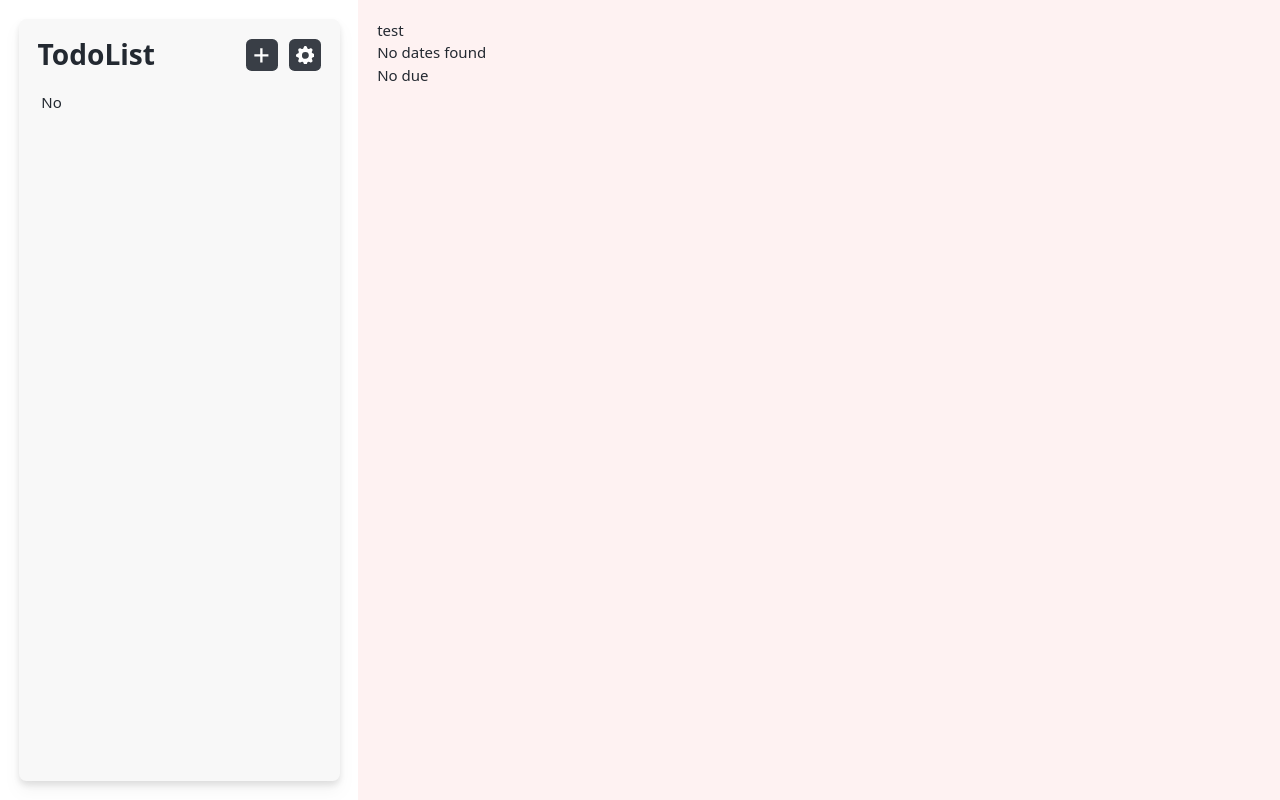
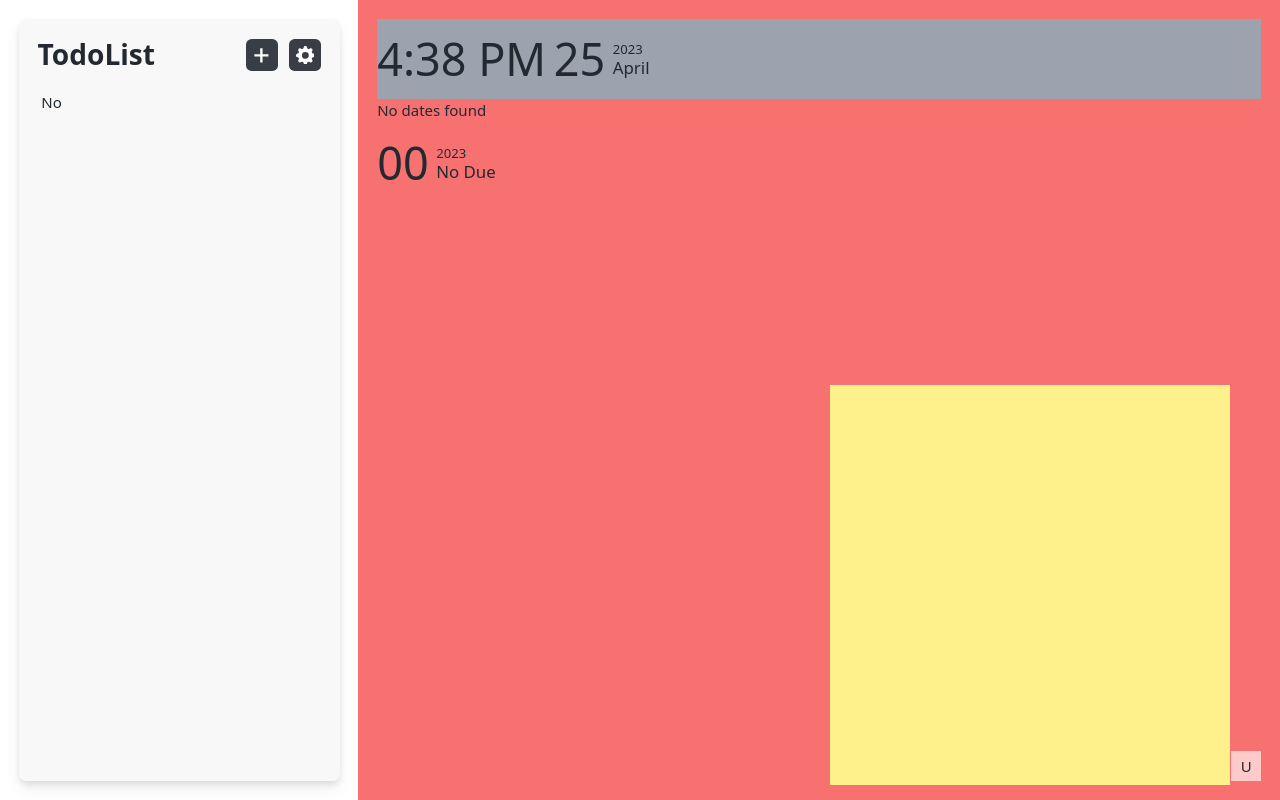
Before and after one commit to Boreumdal/unfinshed-proj-todo, a React (Vite) app in the folder frontend/: page /local in a window 1280 px wide. Built offline with nearby package versions, Linux system fonts and the light colour scheme.

Commit message:
overflow and more

```diff
--- a/frontend/src/App.jsx
+++ b/frontend/src/App.jsx
@@ -6,7 +6,7 @@ import 'react-toastify/dist/ReactToastify.css';
 
 const App = () => {
 	return (
-		<div className='w-screen h-screen'>
+		<div className='w-screen h-screen overflow-hidden'>
 			<Routes>
 				<Route path='/' element={<Home />} />
 				<Route path='/login' element={<Login />} />
--- a/frontend/src/pages/Local/DisplayTask.jsx
+++ b/frontend/src/pages/Local/DisplayTask.jsx
@@ -1,12 +1,13 @@
 import React, { useState, useEffect } from 'react'
+import { BsCalendar2, BsCalendar2Check, BsCalendar2Heart, BsCaretDownFill, BsCaretUpFill } from 'react-icons/bs'
 
 const DisplayTask = ({tasks}) => {
+	const months = ['January', 'February', 'March', 'April', 'May', 'June', 'July', 'August', 'September', 'October', 'November', 'December']
+	const year = new Date().getFullYear()
 	const [noDue, setNoDue] = useState([])
 	const [dates, setDates] = useState([])
 
 	useEffect(() => {
-		setDates([])
-		setNoDue([])
 
 		let tempArr1 = []
 		let tempArr2 = []
@@ -24,31 +25,58 @@ const DisplayTask = ({tasks}) => {
 	}, [tasks])
 
 	return (
-		<div>
-			<button onClick={() => console.log(dates)}>test</button>
+		<div className='flex flex-col gap-5'>
 			{
 				dates && dates.length > 0 ? dates.map((date, idx) => (
-					<div key={idx}>
-						<h1 className='text-lg font-medium'>{date}</h1>
+					<div key={idx} className='mt-2 '>
+						<div className='flex items-center font-medium gap-2'>
+							<h1 className='text-5xl'>{date.slice(8)}</h1>
+							<div className='flex flex-col'>
+								<p className='text-sm leading-5'>{date.slice(0, 4)}</p>
+								<p className='text-lg leading-5'>{months[+date.slice(5, 7) - 1]}</p>
+							</div>
+						</div>
+
+						<div className='grid grid-cols-3 gap-2 mt-4'>
 							{
 								tasks && tasks.tasks.length > 0 && tasks.tasks.filter(task => task.dueDate.slice(0,10) === date).map(item => (
-								<div key={item.id}>{item.dueDate}</div>
+									<div key={item.id} className={(item.status !== 'todo' && 'opacity-50') + ' duration-200 font-medium bg-[#EEEEEE] w-full h-[35px] flex items-center px-3 rounded shadow-sm'}>
+										<div className='flex items-center gap-2'>
+											{
+												item.status === 'todo' ? item.marks.marked ? <span><BsCalendar2Heart /></span> : <span><BsCalendar2 /></span> : item.marks.marked ? <span><BsCalendar2Heart /></span> : <span><BsCalendar2Check /></span>
+											}
+											<h1 className='font-medium'>{item.title}</h1>
+										</div>
+									</div>
 								))
 							}
 						</div>
+
+					</div>
 				)) : <div>No dates found</div>
 			}
-
-			<div>
-				<h1>No due</h1>
+			<div className=''>
+				<div className='flex items-center font-medium gap-2'>
+					<h1 className='text-5xl'>00</h1>
+					<div className='flex flex-col'>
+						<p className='text-sm leading-5'>{year}</p>
+						<p className='text-lg leading-5'>No Due</p>
+					</div>
+				</div>
+				<div className='grid grid-cols-3 gap-2 mt-4'>
 					{
-					noDue && noDue.map((item, idx) => (
-						<div key={idx}>
-							{item.title}
+						noDue && noDue.filter(item => item.marks.deleted !== true).map((item, idx) => (
+							<div key={idx} className={(item.status !== 'todo' && 'opacity-50') + ' duration-200 font-medium bg-[#EEEEEE] w-full h-[35px] flex items-center justify-between px-3 rounded shadow-sm'}>
+								<div className='flex items-center gap-2'>
+									{
+										item.status === 'todo' ? item.marks.marked ? <span><BsCalendar2Heart /></span> : <span><BsCalendar2 /></span> : item.marks.marked ? <span><BsCalendar2Heart /></span> : <span><BsCalendar2Check /></span>
+									}
+									<h1 className='font-medium'>{item.title}</h1>
+								</div>
 							</div>
 						))
 					}
-
+				</div>
 			</div>
 		</div>
 	)
--- a/frontend/src/pages/Local/LocalDashboard.jsx
+++ b/frontend/src/pages/Local/LocalDashboard.jsx
@@ -8,11 +8,16 @@ import { toast } from 'react-toastify'
 import DisplayTask from './DisplayTask'
 
 const LocalDashboard = () => {
+	const months = ['January', 'February', 'March', 'April', 'May', 'June', 'July', 'August', 'September', 'October', 'November', 'December']
+
 	const {tasks, setTasks, colums, setColumns} = useTodos()
-	const [addColumnToggle, setAddColumnToggle] = useState(false)
-	const [addColumn, setAddColumn] = useState('')
+
+	const [time, setTime] = useState('')
+	const [today, setToday] = useState('')
 	const [tooltip, setTooltip] = useState('')
 	const [destinationColumn, setDestinationColumn] = useState('')
+	const [addColumn, setAddColumn] = useState('')
+	const [addColumnToggle, setAddColumnToggle] = useState(false)
 
 	const handleAddColumn = e => {
 		setAddColumn(e.target.value)
@@ -30,7 +35,6 @@ const LocalDashboard = () => {
 		} else {
 			toast.error('Column already exists')
 		}
-
 	}
 
 	const fetchLocalstorage = () => {
@@ -87,13 +91,41 @@ const LocalDashboard = () => {
 		fetchLocalstorage()
 	}
 
+	const currentDate = () => {
+		const date = new Date()
+
+		const calendar = date.getDate() < 10 ? `0${date.getDate()}` : date.getDate()
+		const month = (date.getMonth() + 1) < 10 ? `0${date.getMonth() + 1}` : date.getMonth() + 1
+		const year = date.getFullYear()
+
+		const hour = date.getHours() < 13 ? date.getHours() : date.getHours() - 12
+		const minute = date.getMinutes() < 10 ? `0${date.getMinutes()}` : date.getMinutes()
+		const meridiem = date.getHours() < 12 && date.getHours() > 24  ? 'AM' : 'PM'
+
+
+		setTime(`${hour}:${minute} ${meridiem}`)
+		setToday(`${year}-${month}-${calendar}`)
+	}
+
+	useEffect(() => {
+		currentDate()
+
+		setInterval(() => {
+			currentDate()
+
+			console.log('fired');
+		}, 30000)
+
+		console.log('render');
+	}, [])
+
 	useEffect(() => {
 		fetchLocalstorage()
 	}, [destinationColumn])
 
 	return (
 		<>
-			<div className='flex justify-between text-[#232931]'>
+			<div className='hidden md:flex justify-between text-[#232931]'>
 				<div className='w-[28%] h-screen p-5'>
 					<div className='flex flex-col gap-5 w-full h-full drop-shadow-lg rounded-lg py-5 px-5 bg-[#f8f8f8] overflow-hidden'>
 
@@ -185,10 +217,36 @@ const LocalDashboard = () => {
 						</div>
 					</div>
 				</div>
-				<div className='w-[72%] p-5 bg-red-50'>
-					<DisplayTask tasks={tasks} />
+				<div className='w-[72%] h-screen p-5 relative bg-red-400'>
+					<div className='h-[80px] bg-gray-400 flex items-center gap-2'>
+						<h1 className='text-5xl'>{time}</h1>
+						<div className='flex items-center gap-2'>
+							<h1 className='text-5xl'>{ today.slice(8)}</h1>
+							<div className='flex flex-col font-medium'>
+								<p className='text-sm leading-5'>{ today.slice(0, 4)}</p>
+								<p className='text-lg leading-5'>{ months[+today.slice(5, 7) - 1]}</p>
+							</div>
+						</div>
+					</div>
+					<div className='h-full overflow-y-auto'>
+						<DisplayTask tasks={tasks} />
+					</div>
+					<button className='absolute bottom-5 right-5 aspect-square h-[30px] bg-red-200'>U</button>
+					<div className='absolute bottom-4 right-[0] mr-[50px] w-[400px] h-[400px] bg-yellow-200'>
+
+					</div>
 				</div>
 			</div>
+			{
+				<div className='md:hidden h-screen w-screen grid place-items-center duration-100'>
+					<div className='flex flex-col gap-4'>
+						<h1 className='text-xl font-mono font-bold'>For Desktop Only</h1>
+						<div className='flex flex-col gap-1'>
+							<button onClick={() => { location.href = 'https://www.youtube.com/watch?v=dQw4w9WgXcQ' }} className='rotate text-white font-medium bg-[#333] py-2 px-3 rounded-md w-full'>saжnu puas</button>
+						</div>
+					</div>
+				</div>
+			}
 			{
 				destinationColumn && <AddTaskModal destinationColumn={destinationColumn} setDestinationColumn={setDestinationColumn} />
 			}
```
Also changed, not shown: 1 other file (tests, documents, lock files or other folders). Lines whose indentation alone changed are shown as unchanged.
